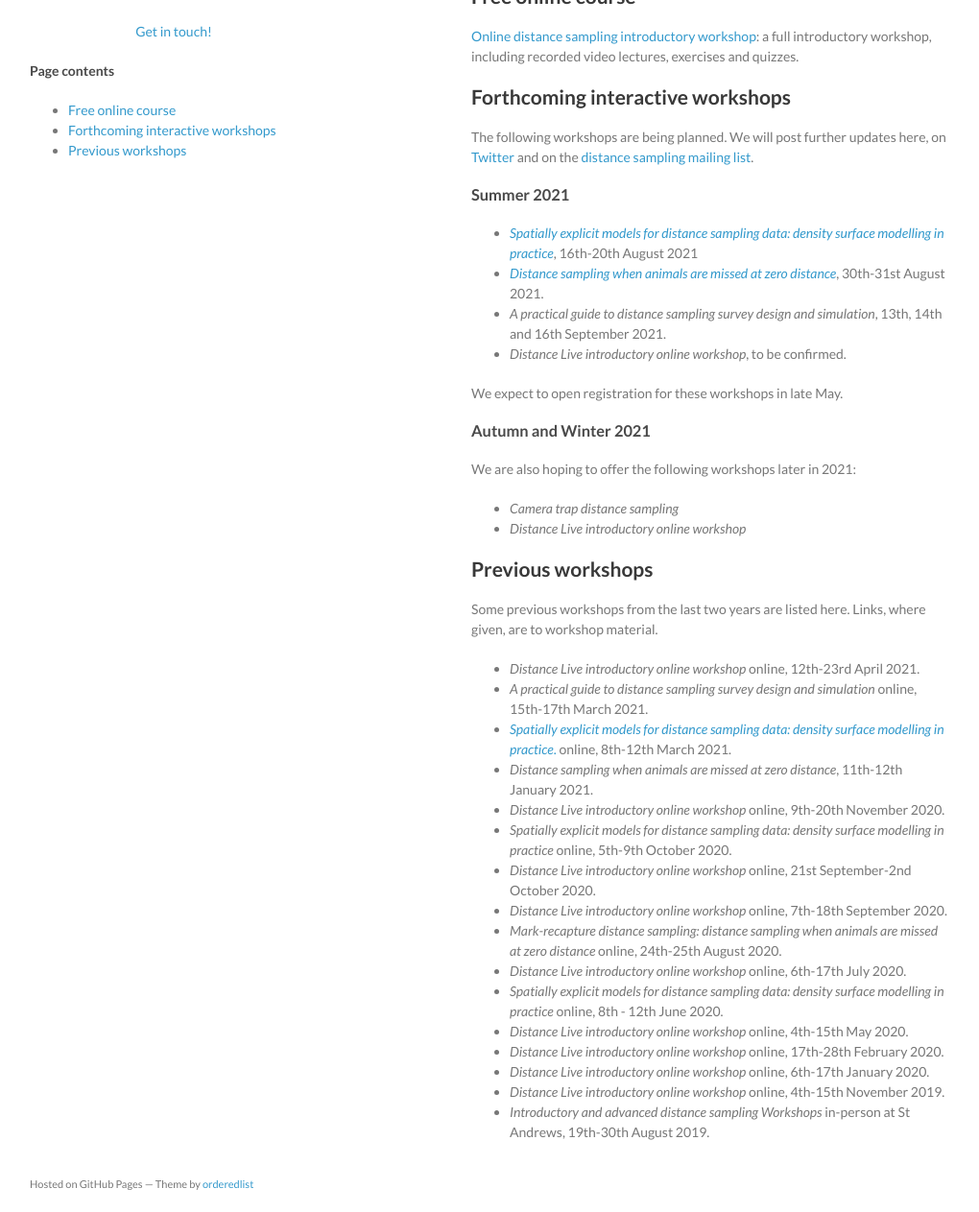
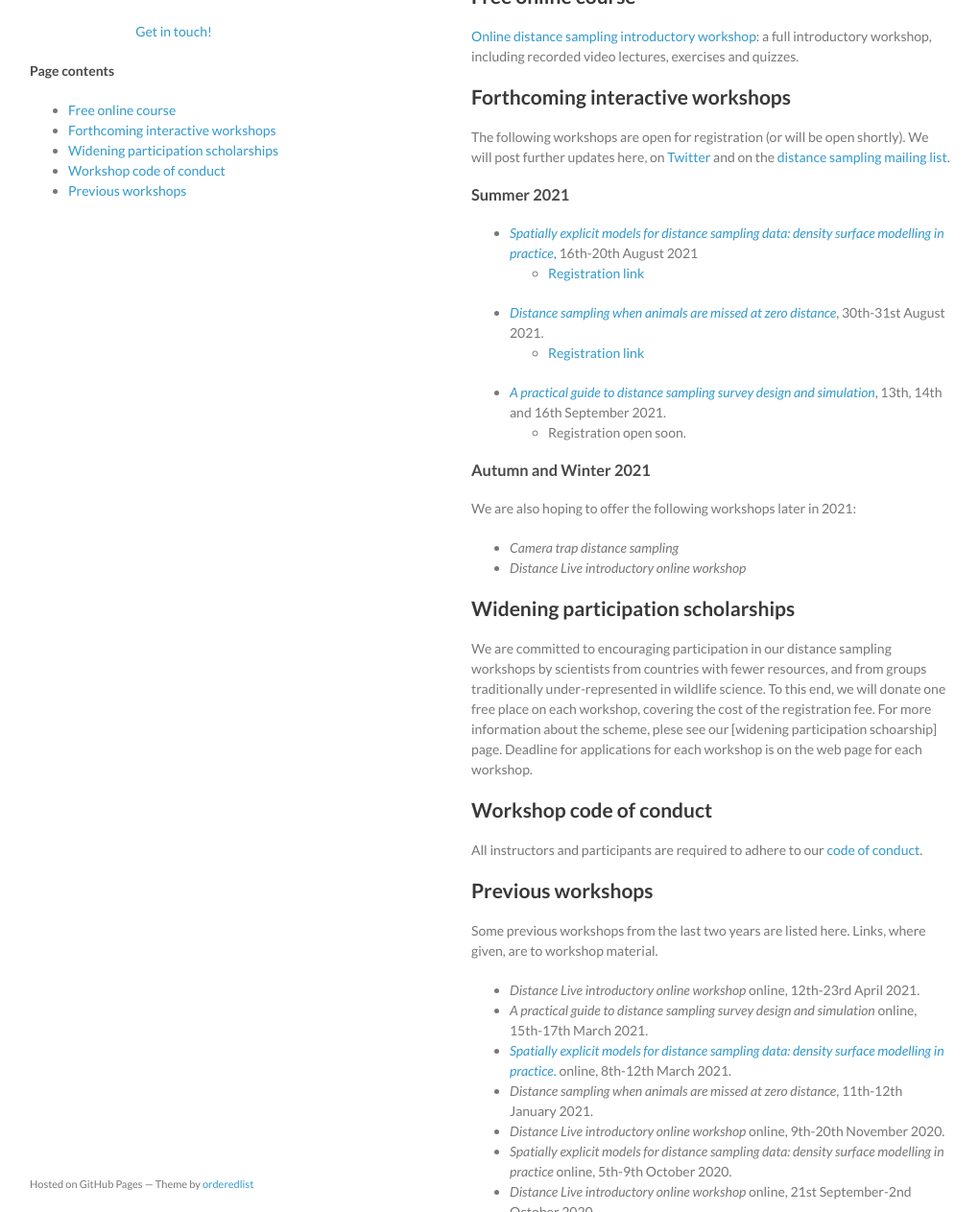
Before and after one commit to distanceworkshops/distanceworkshops.github.io, a Jekyll site: the page built from index.md, in a window 1280 px wide and 1400 px high, cut to the strip 137-1400 px from the top of the window. Shown: the whole strip at 96% size, without its empty margins (129-1149 px from the left). Built offline with Jekyll 4.4.1, drawn with Linux system fonts in a browser that asks for light colours.

Commit message:
Updated to open registration

```diff
--- a/index.md
+++ b/index.md
@@ -15,16 +15,16 @@ Here you can find content for distance sampling workshops including slides, exer
 
 ## Forthcoming interactive workshops
 
-The following workshops are being planned.  We will post further updates here, on [Twitter](http://twitter.com/distancesamp) and on the [distance sampling mailing list](https://groups.google.com/forum/#!forum/distance-sampling).
+The following workshops are open for registration (or will be open shortly).  We will post further updates here, on [Twitter](http://twitter.com/distancesamp) and on the [distance sampling mailing list](https://groups.google.com/forum/#!forum/distance-sampling).
 
 ### Summer 2021
 
-- [*Spatially explicit models for distance sampling data: density surface modelling in practice*](online-dsm-2021), 16th-20th August 2021 <!--([Registration link](https://onlineshop.st-andrews.ac.uk/conferences-and-events/events/creem/spatially-explicit-models-for-distance-sampling-data-training-workshop-live-online-1620-august-2021?token=533641e57231051f2f47efb5c929f0fe)).-->
+- [*Spatially explicit models for distance sampling data: density surface modelling in practice*](dsm-advert), 16th-20th August 2021
+  - [Registration link](https://onlineshop.st-andrews.ac.uk/conferences-and-events/events/creem/spatially-explicit-models-for-distance-sampling-data-training-workshop-live-online-1620-august-2021)
 - [*Distance sampling when animals are missed at zero distance*](mrds-aug-2021), 30th-31st August 2021.
-- *A practical guide to distance sampling survey design and simulation*, 13th, 14th and 16th September 2021.
-- *Distance Live introductory online workshop*, to be confirmed.
-
-We expect to open registration for these workshops in late May.
+  - [Registration link](https://onlineshop.st-andrews.ac.uk/conferences-and-events/events/creem/online-workshop-distance-sampling-when-animals-are-missed-at-zero-distance-30th-31st-august-2021)
+- [*A practical guide to distance sampling survey design and simulation*](design-sept-2021), 13th, 14th and 16th September 2021.
+  - Registration open soon.
 
 ### Autumn and Winter 2021
 
@@ -32,6 +32,14 @@ We are also hoping to offer the following workshops later in 2021:
 
 - *Camera trap distance sampling*
 - *Distance Live introductory online workshop*
+
+## Widening participation scholarships
+
+We are committed to encouraging participation in our distance sampling workshops by scientists from countries with fewer resources, and from groups traditionally under-represented in wildlife science. To this end, we will donate one free place on each workshop, covering the cost of the registration fee.  For more information about the scheme, plese see our [widening participation schoarship] page.  Deadline for applications for each workshop is on the web page for each workshop.
+
+## Workshop code of conduct
+
+All instructors and participants are required to adhere to our [code of conduct](code-of-conduct).
 
 ## Previous workshops
 
```
